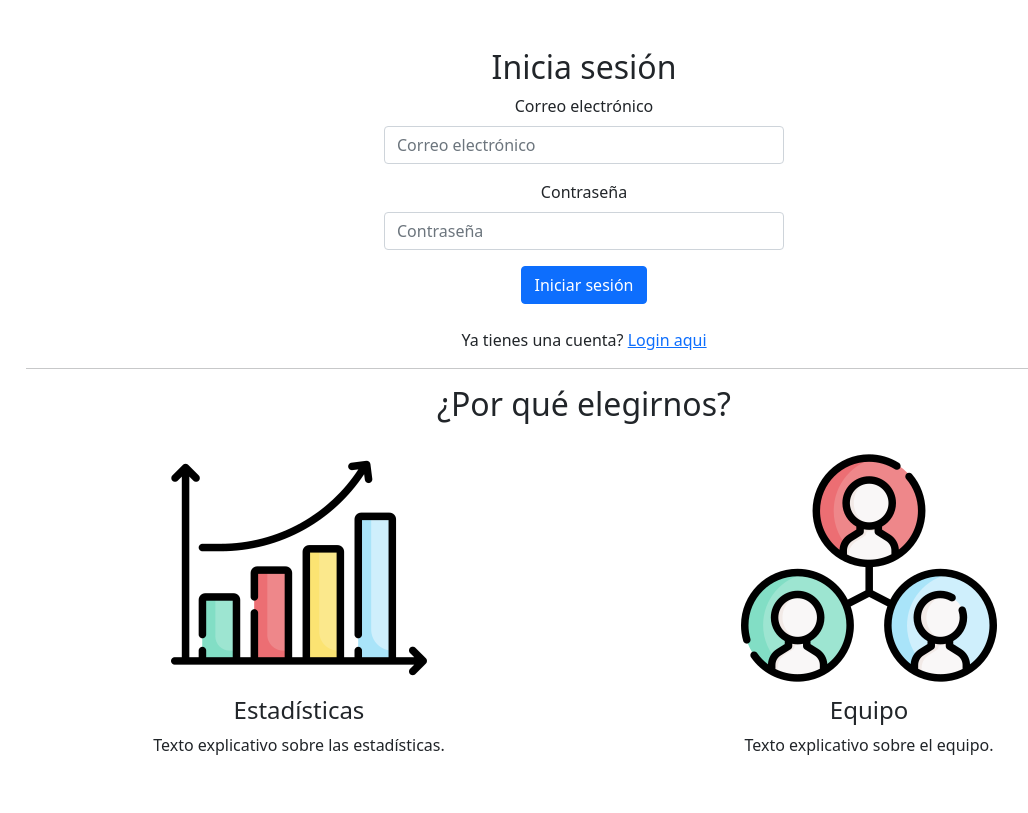
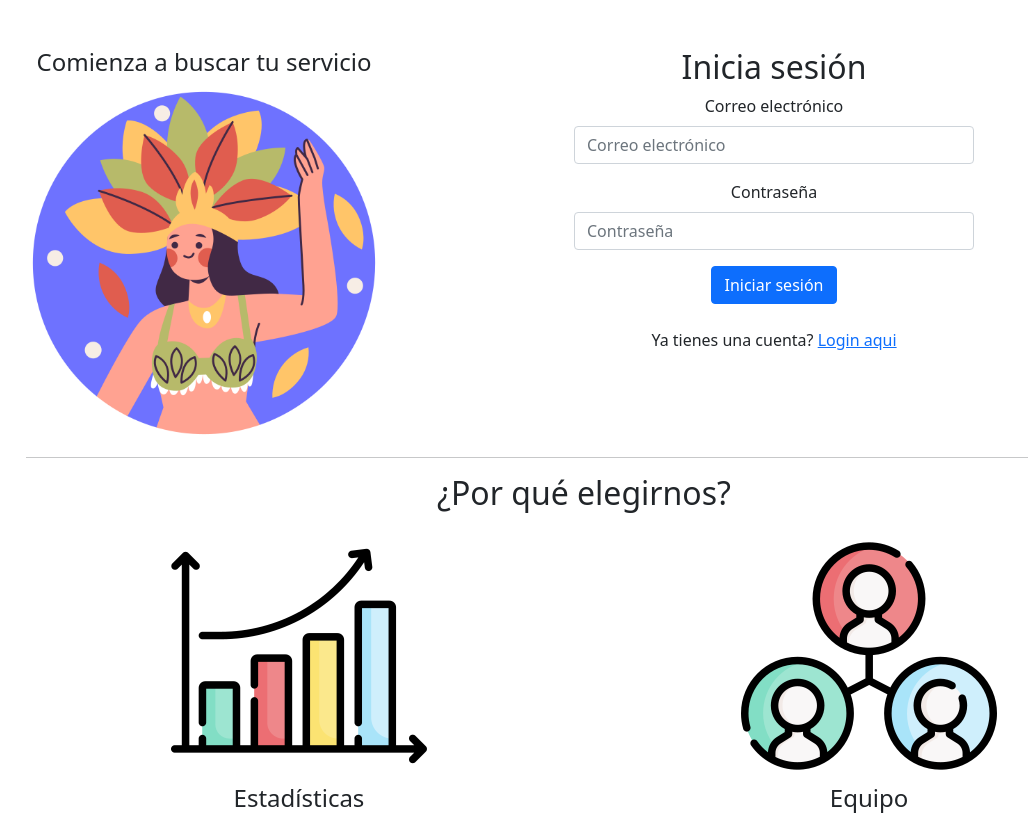
Before and after one commit to eduardo20020/ProyectoPlataforma, a PHP site: page / in a window 1280 px wide. Shown: the part 104-917 px from the top of the page, without its empty margins (56-1084 px from the left). Before the commit the page ends 859 px from the top, so only its background shows below. Run offline with PHP 8.4, Linux system fonts and the light colour scheme.

Commit message:
trabajo hecho2223

```diff
--- a/index.php
+++ b/index.php
@@ -28,7 +28,11 @@
     <div class="container py-5">
 
     <div class="row text-center">
-            <div class="col">
+        <div class="col-md-4">
+            <h4>Comienza a buscar tu servicio</h4>
+            <img class="img-fluid" src="img/carnaval-brasileno.png" alt="">
+        </div>
+            <div class="col-md-8">
                 <h2>Inicia sesión</h2>
                 <form class="login-form">
                     <div class="mb-3">
```
Also changed, not shown: IMG/carnaval-brasileno.png (added).
